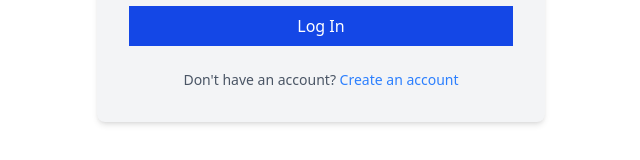
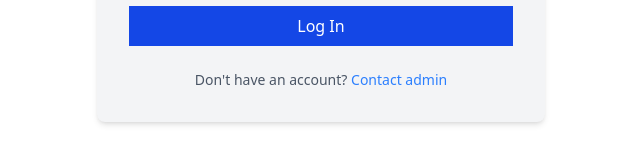
Before and after one commit to Egg-Sales-App/Frontend, a React (Vite) app: page /login in a window 1280 px wide. Shown: the part 520-680 px from the top of the page, without its empty margins (319-959 px from the left). Built offline with nearby package versions, Linux system fonts and the light colour scheme; no server answers.

Commit message:
fix: update link text in LoginForm to direct users to contact admin

```diff
--- a/src/pages/LoginForm.jsx
+++ b/src/pages/LoginForm.jsx
@@ -107,7 +107,7 @@ const LoginForm = () => {
         <p className="text-center text-sm text-gray-600 mt-6">
           Don't have an account?{" "}
           <Link to="/signup" className="text-blue-500 hover:underline">
-            Create an account
+            Contact admin
           </Link>
         </p>
       </div>
```
